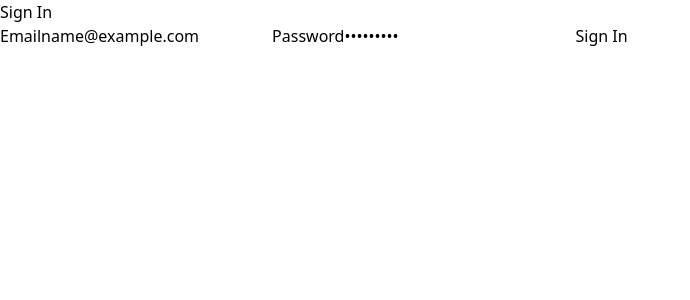
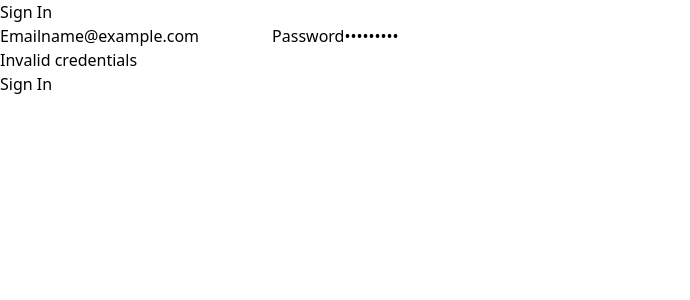
Before and after one commit to radu-lefter/zone-rates-ms, a Next.js app: page /sign-in in a window 1280 px wide. Both pictures are taken after typing "name@example.com", "Sample123" into the empty fields and a click on the button "Sign In". Shown: the top 300 px of the page, without its empty margins (0-690 px from the left). Built offline with nearby package versions, Linux system fonts and the light colour scheme; no server answers.

Commit message:
implemented error and loading feedback

```diff
--- a/pages/sign-in.js
+++ b/pages/sign-in.js
@@ -3,34 +3,60 @@ import Button from "../components/Button";
 import Field from "../components/Field";
 import Input from "../components/Input";
 import { useState } from "react";
-import { fetchJson } from '../lib/api';
+import { fetchJson } from "../lib/api";
 
 function SignInPage() {
   const [email, setEmail] = useState("");
   const [password, setPassword] = useState("");
+  const [status, setStatus] = useState({ loading: false, error: false });
 
   const handleSubmit = async (event) => {
     event.preventDefault();
-    const response = await fetchJson('http://localhost:1337/api/auth/local', {
-      method: 'POST',
-      headers: { 'Content-Type': 'application/json' },
-      body: JSON.stringify({ identifier: email, password }),
-    });
-    console.log('sign in:', response);
+    setStatus({ loading: true, error: false });
+    try {
+      const response = await fetchJson("http://localhost:1337/api/auth/local", {
+        method: "POST",
+        headers: { "Content-Type": "application/json" },
+        body: JSON.stringify({ identifier: email, password }),
+      });
+      setStatus({ loading: false, error: false });
+      console.log("sign in:", response);
+    } catch (err) {
+      setStatus({ loading: false, error: true });
+    }
   };
 
   return (
     <Page title="Sign In">
       <form onSubmit={handleSubmit}>
         <Field label="Email">
-          <Input type="email" required value={email}
-            onChange={(event) => setEmail(event.target.value)}/>
+          <Input
+            type="email"
+            required
+            value={email}
+            onChange={(event) => setEmail(event.target.value)}
+          />
         </Field>
         <Field label="Password">
-          <Input type="password" required value={password}
-            onChange={(event) => setPassword(event.target.value)} />
+          <Input
+            type="password"
+            required
+            value={password}
+            onChange={(event) => setPassword(event.target.value)}
+          />
         </Field>
-        <Button type="submit">Sign In</Button>
+        {status.error && (
+          <p className="text-red-700">
+            Invalid credentials
+          </p>
+        )}
+        {status.loading ? (
+          <p>Loading...</p>
+        ) : (
+          <Button type="submit">
+            Sign In
+          </Button>
+        )}
       </form>
     </Page>
   );
```
